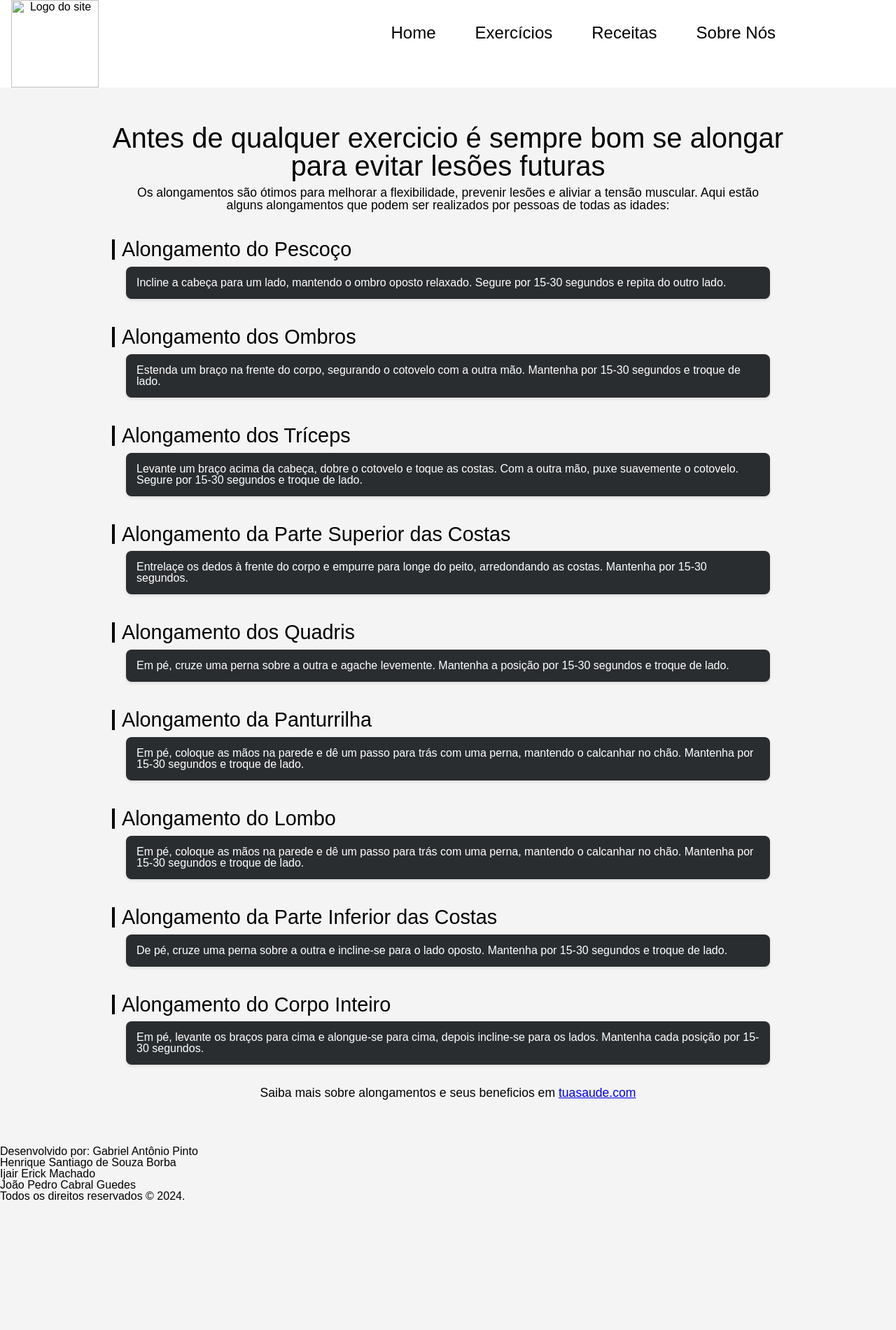
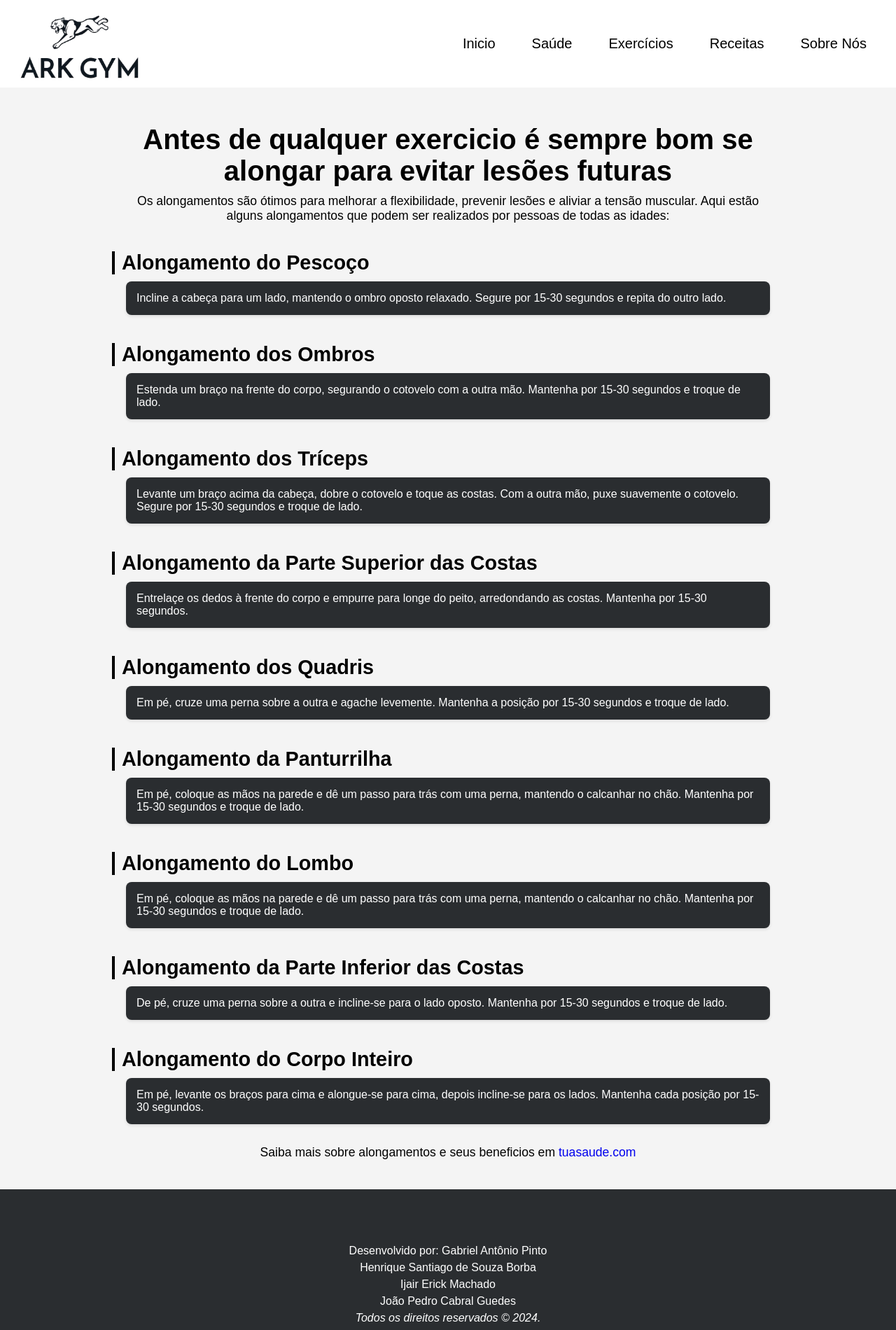
Before and after one commit to Henri0042007/academia3, a plain HTML site: page html/saude.html in a window 1280 px wide. Shown: the whole page at 70% size. Before the commit the page ends 1717 px from the top, so only its background shows below. Drawn offline with Linux system fonts and the light colour scheme; files that its build step writes are made by us from their sources.

Commit message:
por favor

```diff
--- a/css/style.css
+++ b/css/style.css
@@ -1,50 +1,17 @@
-/* http://meyerweb.com/eric/tools/css/reset/
-   v2.0 | 20110126
-   License: none (public domain)
-*/
-
-html, body, div, span, applet, object, iframe,
-h1, h2, h3, h4, h5, h6, p, blockquote, pre,
-a, abbr, acronym, address, big, cite, code,
-del, dfn, em, img, ins, kbd, q, s, samp,
-small, strike, strong, sub, sup, tt, var,
-b, u, i, center,
-dl, dt, dd, ol, ul, li,
-fieldset, form, label, legend,
-table, caption, tbody, tfoot, thead, tr, th, td,
-article, aside, canvas, details, embed,
-figure, figcaption, footer, header, hgroup,
-menu, nav, output, ruby, section, summary,
-time, mark, audio, video {
-	margin: 0;
-	padding: 0;
-	border: 0;
-	font-size: 100%;
-	font: inherit;
-	vertical-align: baseline;
+*,
+*:after,
+*:before {
+    margin: 0;
+    padding: 0;
+    box-sizing: border-box;
+    text-decoration: none;
 }
-/* HTML5 display-role reset for older browsers */
-article, aside, details, figcaption, figure,
-footer, header, hgroup, menu, nav, section {
-	display: block;
-}
-body {
-	line-height: 1;
-}
-ol, ul {
-	list-style: none;
-}
-blockquote, q {
-	quotes: none;
-}
-blockquote:before, blockquote:after,
-q:before, q:after {
-	content: '';
-	content: none;
-}
-table {
-	border-collapse: collapse;
-	border-spacing: 0;
+* {
+padding:0;
+margin:0;
+vertical-align:baseline;
+list-style:none;
+border:0
 }
 body {
     font-family: Arial, sans-serif;
@@ -76,13 +43,6 @@ nav ul li a {
     text-decoration: none;
 }
 
-main {
-    padding: 2em;
-}
-
-section {
-    margin-bottom: 2em;
-}
 
 /*footer {
     background-color: #333;
@@ -127,18 +87,13 @@ nav ul li {
     margin-left: 1em;
 }
 
-nav ul li a {
-    color: rgb(0, 0, 0);
-    text-decoration: none;
-    font-size: 1.25em;
-}
 main {
     padding: 2em;
 }
 nav ul li a {
     color: rgb(0, 0, 0);
     text-decoration: none;
-    font-size: 1.5em;
+    font-size: 1.25em;
     padding: 0.5em;
     position: relative;
 }
@@ -157,3 +112,41 @@ nav ul li a::after {
 nav ul li a:hover::after {
     width: 100%;
 }
+
+footer {
+    background-color: #2a2d30;
+    color: #fff;
+    padding: 2vw;
+    text-align: center;
+    font-size: 1.4vw;
+  }
+
+  footer nav ul {
+    list-style: none;
+    display: flex;
+    justify-content: center;
+    gap: 2vw;
+    margin-bottom: 1.5vw;
+  }
+
+  footer nav ul li a {
+    color: #fff;
+    font-size: 1rem;
+    text-decoration: none;
+    transition: color 0.3s ease;
+  }
+
+  footer nav ul li a:hover {
+    color: #aaa;
+  }
+
+  footer p {
+    margin-top: 1vw;
+    line-height: 1.5;
+    font-size: 1rem;
+    padding: 0 15vw 0 15vw;
+  }
+
+  footer span {
+    font-style: italic;
+  }
--- a/html/saude.html
+++ b/html/saude.html
@@ -1,28 +1,26 @@
-</body>
 </html><!DOCTYPE html>
 <html lang="pt-BR">
 <head>
     <meta charset="UTF-8">
     <meta name="viewport" content="width=device-width, initial-scale=1.0">
     <title>Ark Gym</title>
-    <link rel="stylesheet" href="../style.css">
+    <link rel="stylesheet" href="../css/style.css">
     <link rel="stylesheet" href="../css/saude.css">
 </head>
 <body>
     <header>
         <div class="logo-container">
-            <img src="../src/wmremove-transformed-removebg-preview.png" alt="Logo do site" class="logo">
+      <a href="../index.html"><img src="../src/wmremove-transformed-removebg-preview2.png" alt="Logo do site" class="logo"></a>
         </div>
-        <section class="cabeza">
         <nav>
             <ul>
-                <li><a href="../index.html">Home</a></li>
-                <li><a href="pages/ex.html">Exercícios</a></li>
-                <li><a href="pages/receitas.html">Receitas</a></li>
-                <li><a href="pages/sobre.html">Sobre Nós</a></li>
+                <li><a href="../index.html">Inicio</a></li>
+                <li><a href="../html/saude.html">Saúde</a></li>
+                <li><a href="../html/ex.html">Exercícios</a></li>
+                <li><a href="../html/receitas.html">Receitas</a></li>
+                <li><a href="../html/sobre.html">Sobre Nós</a></li>
             </ul>
         </nav>
-    </section>
     </header>
     <main>
         <section>
```
Also changed, not shown: css/home.css (+0 -7 lines), html/ex.html (added, +39 -0 lines), html/receitas.html (added, +39 -0 lines), html/sobre.html (added, +39 -0 lines), index.html (+8 -9 lines), css/ex.css (added), css/receita.css (added), css/sobre.css (added).
